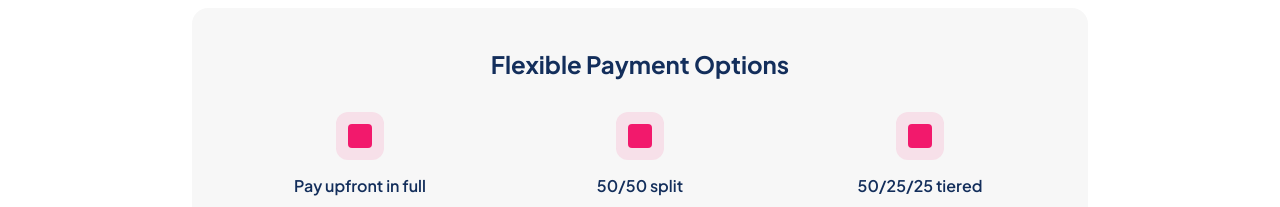
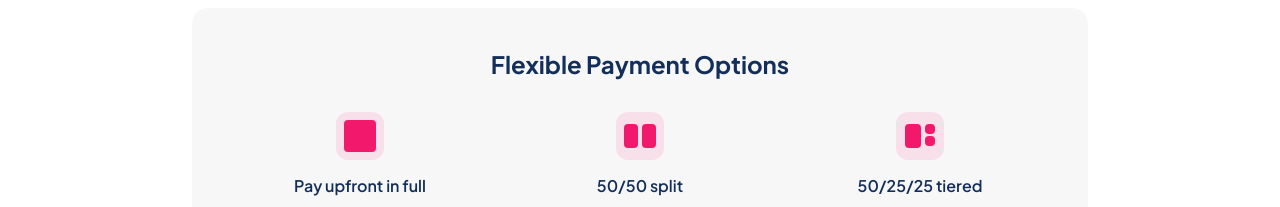
Before and after one commit to ZoCodes/reboot-authority-launchpad, a React (Vite) app: page / in a window 1280 px wide. Shown: the part 3280-3487 px from the top of the page. Built offline with nearby package versions, Linux system fonts and the light colour scheme.

Commit message:
Refactor payment options
Implement visual representation of payment options with pink squares in `src/components/PaymentOptions.tsx`.

```diff
--- a/src/components/PaymentOptions.tsx
+++ b/src/components/PaymentOptions.tsx
@@ -6,21 +6,30 @@ const PaymentOptions = () => {
       <div className="grid md:grid-cols-3 gap-6">
         <div className="text-center">
           <div className="w-12 h-12 bg-reboot-pink/10 rounded-xl flex items-center justify-center mx-auto mb-4">
-            <div className="w-6 h-6 bg-reboot-pink rounded"></div>
+            <div className="w-8 h-8 bg-reboot-pink rounded"></div>
           </div>
           <h4 className="font-semibold text-reboot-navy mb-2">Pay upfront in full</h4>
           <p className="text-gray-600 text-sm">Single payment, maximum savings</p>
         </div>
         <div className="text-center">
           <div className="w-12 h-12 bg-reboot-pink/10 rounded-xl flex items-center justify-center mx-auto mb-4">
-            <div className="w-6 h-6 bg-reboot-pink rounded"></div>
+            <div className="flex gap-1">
+              <div className="w-3.5 h-6 bg-reboot-pink rounded"></div>
+              <div className="w-3.5 h-6 bg-reboot-pink rounded"></div>
+            </div>
           </div>
           <h4 className="font-semibold text-reboot-navy mb-2">50/50 split</h4>
           <p className="text-gray-600 text-sm">Half upfront, half on completion</p>
         </div>
         <div className="text-center">
           <div className="w-12 h-12 bg-reboot-pink/10 rounded-xl flex items-center justify-center mx-auto mb-4">
-            <div className="w-6 h-6 bg-reboot-pink rounded"></div>
+            <div className="flex gap-1">
+              <div className="w-4 h-6 bg-reboot-pink rounded"></div>
+              <div className="flex flex-col gap-0.5">
+                <div className="w-2.5 h-2.5 bg-reboot-pink rounded"></div>
+                <div className="w-2.5 h-2.5 bg-reboot-pink rounded"></div>
+              </div>
+            </div>
           </div>
           <h4 className="font-semibold text-reboot-navy mb-2">50/25/25 tiered</h4>
           <p className="text-gray-600 text-sm">Staged payments to completion milestones</p>
```
